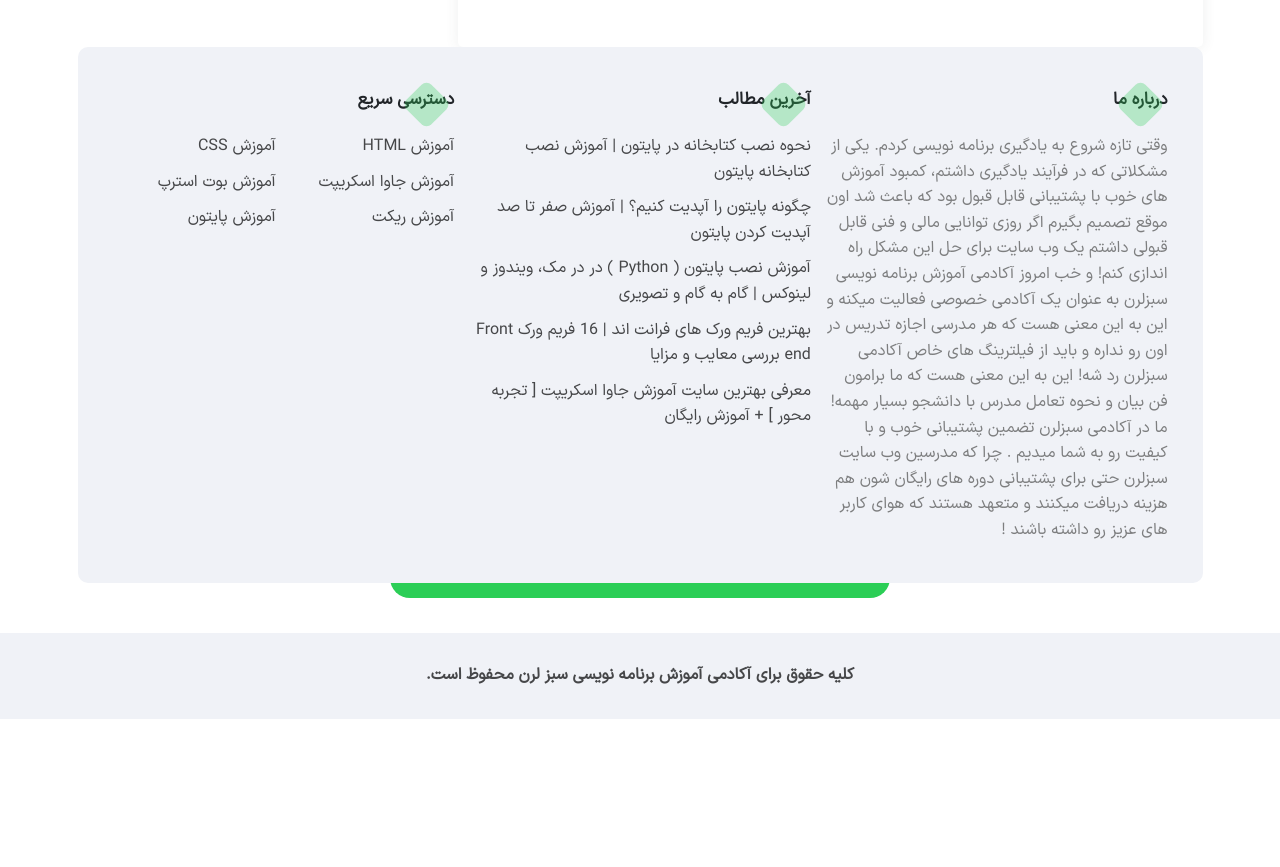
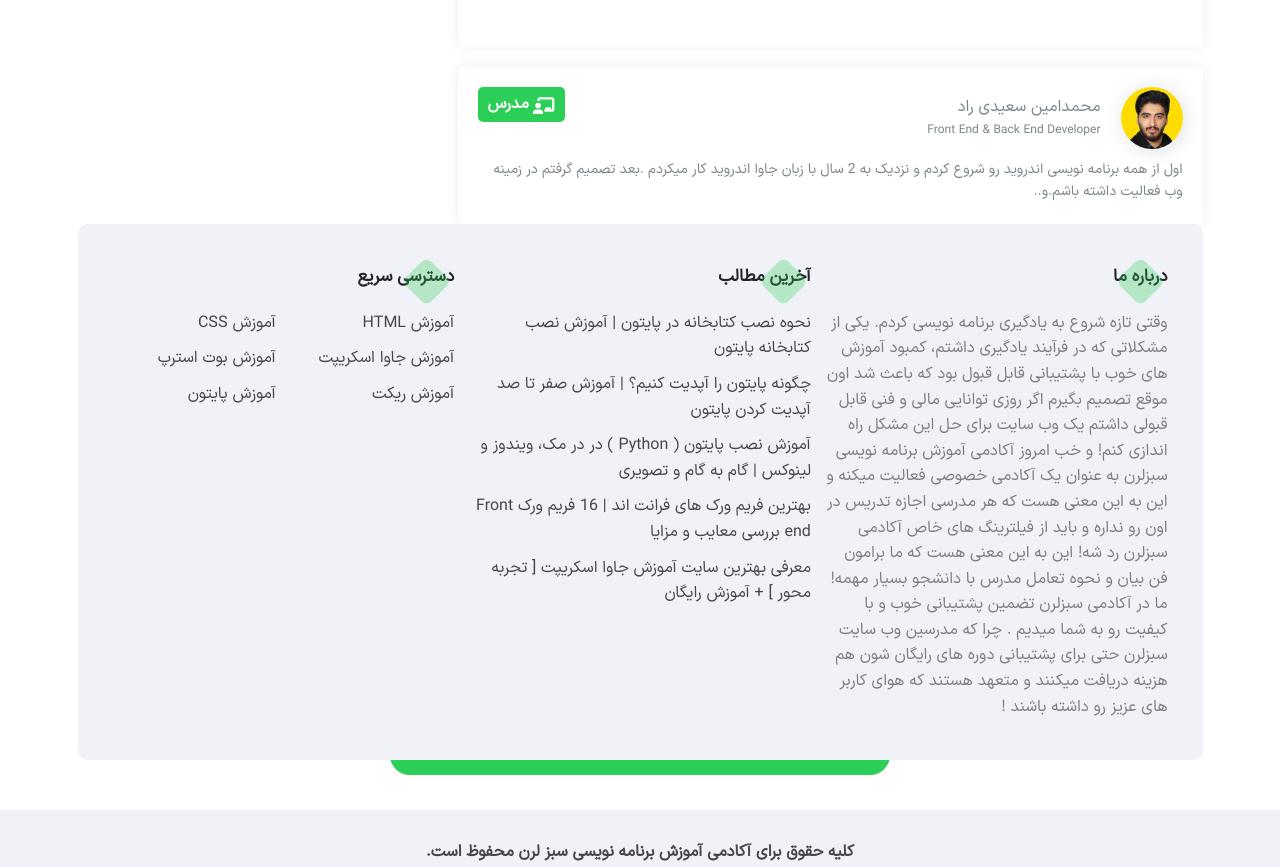
Before and after one commit to HKoroorian/js-expert-sabzlearn-project, a plain HTML site: page course.html in a window 1280 px wide. Shown: the part 2757-3624 px from the top of the page. Before the commit the page ends 3476 px from the top, so only its background shows below. Drawn offline with Linux system fonts and the light colour scheme.

Commit message:
feat(dev-design): Developing Teacher Details

```diff
--- a/course.html
+++ b/course.html
@@ -456,6 +456,26 @@
                   </div>
                 </div>
               </div>
+              <!-- Teacher Details -->
+              <div class="techer-details">
+                <div class="techer-details__header">
+                  <div class="techer-details__header-right">
+                    <img src="images/info/teacher.jfif" alt="Teacher Profile" class="techer-details__header-img" />
+                    <div class="techer-details__header-titles">
+                      <a href="#" class="techer-details__header-link">محمدامین سعیدی راد</a>
+                      <span class="techer-details__header-skill"> Front End & Back End Developer </span>
+                    </div>
+                  </div>
+                  <div class="techer-details__header-left">
+                    <i class="fas fa-chalkboard-teacher techer-details__header-icon"></i>
+                    <span class="techer-details__header-name">مدرس</span>
+                  </div>
+                </div>
+                <p class="techer-details__footer">
+                  اول از همه برنامه نویسی اندروید رو شروع کردم و نزدیک به 2 سال با زبان جاوا اندروید کار میکردم .بعد تصمیم گرفتم در زمینه وب فعالیت
+                  داشته باشم.و..
+                </p>
+              </div>
             </div>
           </div>
           <div class="col-4"></div>
--- a/css/course.css
+++ b/css/course.css
@@ -290,3 +290,73 @@
 }
 
 /* Finish Introduction styles */
+
+/** Start Teacher Details Styles */
+
+.techer-details {
+  border-radius: 0.5rem;
+  padding: 2rem;
+  margin-top: 2rem;
+  box-shadow: 0 0 13px 1px rgba(70, 72, 77, 0.08);
+}
+
+.techer-details__header {
+  display: flex;
+  align-items: flex-start;
+  justify-content: space-between;
+}
+
+.techer-details__header-right {
+  display: flex;
+  align-items: center;
+}
+
+.techer-details__header-img {
+  width: 62px;
+  height: auto;
+  border-radius: 50%;
+  box-shadow: 2px 2px 20px #00000021;
+}
+
+.techer-details__header-titles {
+  display: flex;
+  flex-direction: column;
+  margin-right: 2rem;
+}
+
+.techer-details__header-link {
+  text-decoration: none;
+  color: #7b868a;
+}
+
+.techer-details__header-skill {
+  color: #7b868a;
+  font-size: 1.2rem;
+}
+
+.techer-details__header-left {
+  display: flex;
+  align-items: center;
+  color: var(--white-color);
+  background-color: var(--primary-color);
+  padding: 0.5rem 1rem;
+  border-radius: 0.5rem;
+}
+
+.techer-details__header-icon {
+  font-size: 1.8rem;
+}
+
+.techer-details__header-name {
+  font-size: 1.6rem;
+  font-weight: bold;
+  margin-right: 0.4rem;
+}
+
+.techer-details__footer {
+  margin-top: 1rem;
+  color: #7b868a;
+  font-size: 14px;
+}
+
+/* Finish Teacher Details Styles */
```
